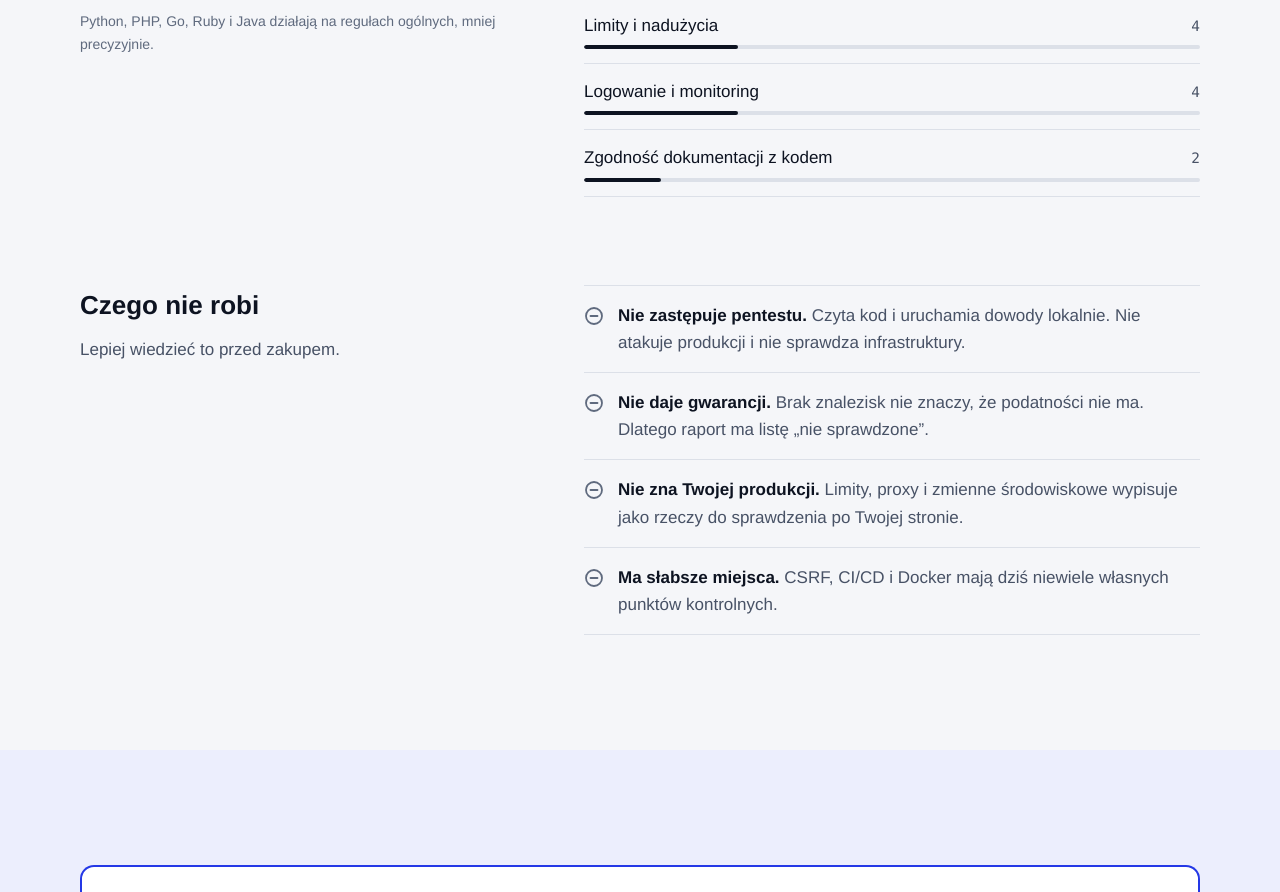
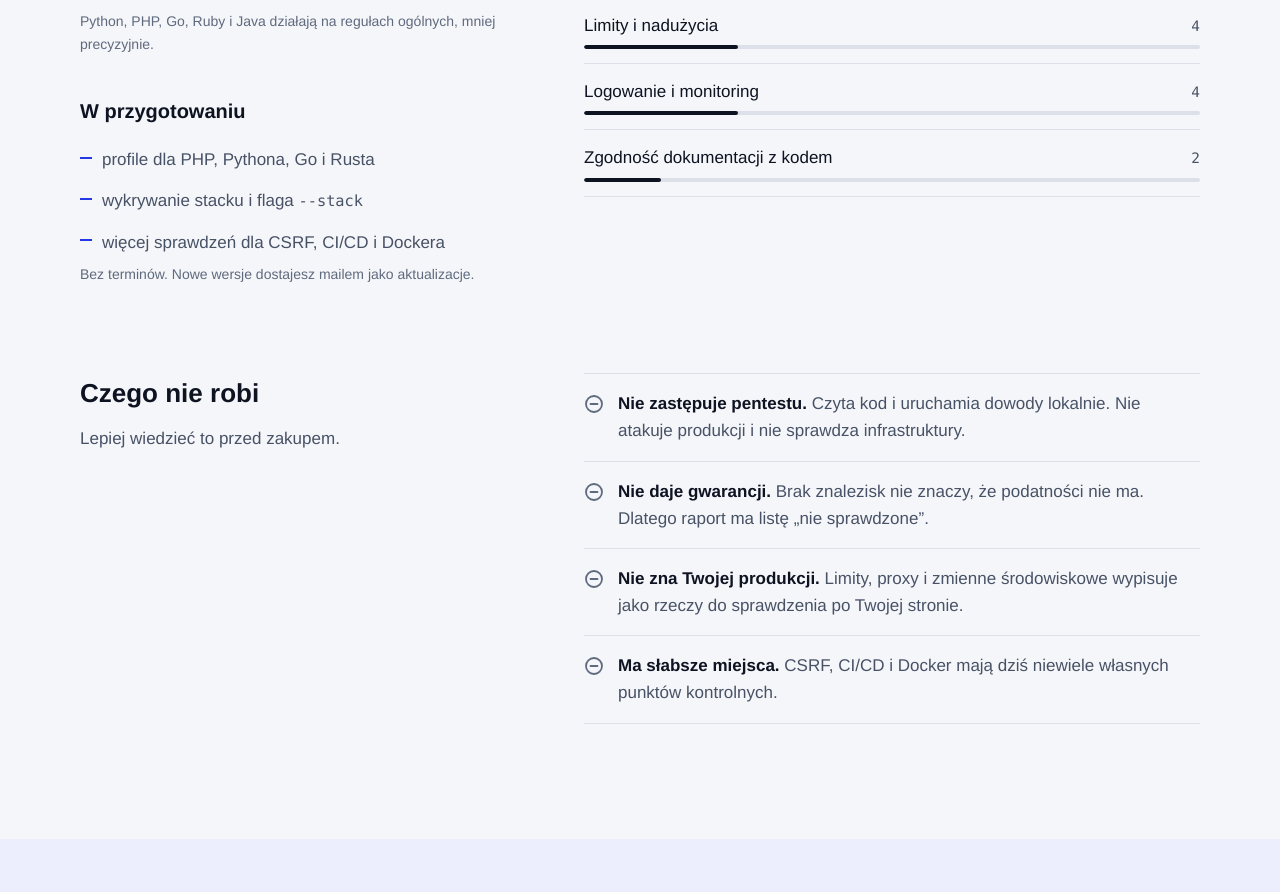
Before and after one commit to bartek-filipiuk/security-audit-landing, an Astro site: page / in a window 1280 px wide. Shown: the part 4595-5487 px from the top of the page. Built offline with nearby package versions, Linux system fonts and the light colour scheme; Astro itself is replaced by a stand-in of ours.

Commit message:
Show what is in preparation: stack profiles and the --stack flag

```diff
--- a/src/components/Coverage.astro
+++ b/src/components/Coverage.astro
@@ -39,6 +39,14 @@ const stack = ["Next.js App Router", "tRPC", "Hono", "Drizzle", "Better-Auth", "
         {stack.map((s) => <li class="mono">{s}</li>)}
       </ul>
       <p class="fine">Python, PHP, Go, Ruby i&nbsp;Java działają na regułach ogólnych, mniej precyzyjnie.</p>
+
+      <h3>W przygotowaniu</h3>
+      <ul class="plain">
+        <li>profile dla PHP, Pythona, Go i&nbsp;Rusta</li>
+        <li>wykrywanie stacku i&nbsp;flaga <span class="mono">--stack</span></li>
+        <li>więcej sprawdzeń dla CSRF, CI/CD i&nbsp;Dockera</li>
+      </ul>
+      <p class="fine">Bez terminów. Nowe wersje dostajesz mailem jako aktualizacje.</p>
     </div>
 
     <ul class="areas" aria-label="Obszary i liczba punktów kontrolnych">
```
